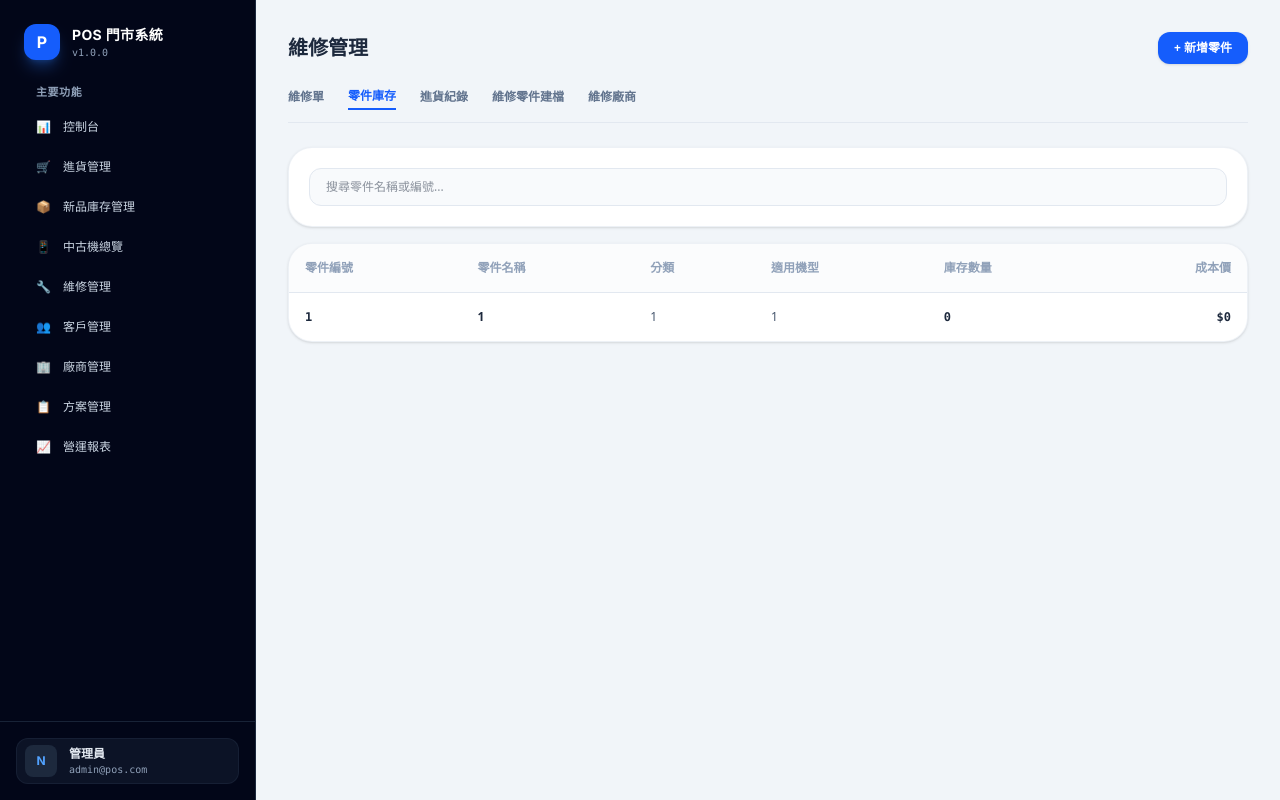
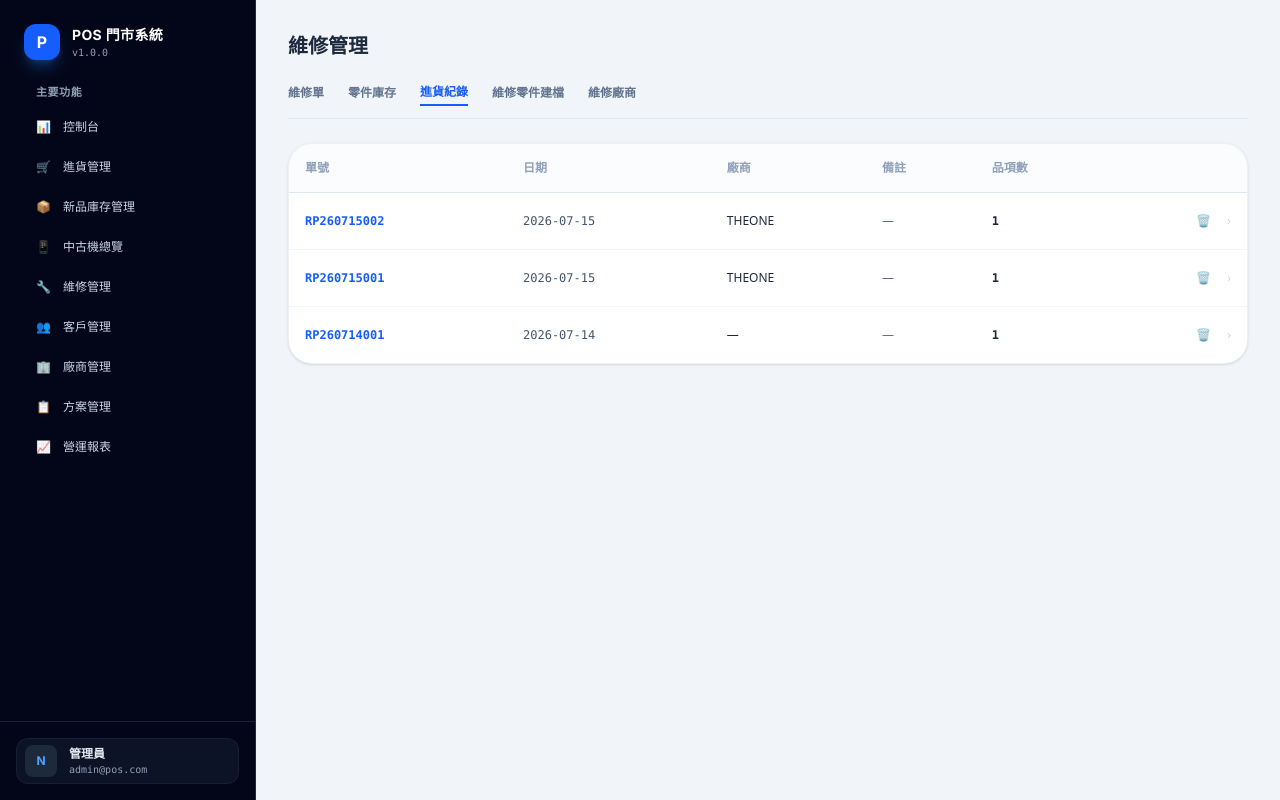
Before and after one commit to kobe80327kai/my-pos-system, a Next.js app: page /repairs in a window 1280 px wide. Built offline with nearby package versions, Linux system fonts and the light colour scheme.

Commit message:
Update page.tsx

```diff
--- a/app/repairs/page.tsx
+++ b/app/repairs/page.tsx
@@ -41,13 +41,24 @@ interface PartItem {
   cost: number;
 }
 
+interface PurchaseRecord {
+  id: string;
+  orderNo: string;
+  date: string;
+  vendor: string;
+  remark: string;
+  itemCount: number;
+  itemsName?: string;
+  cost?: number;
+}
+
 export default function RepairManagementPage() {
   const getTodayStr = () => {
     const d = new Date();
     return `${d.getFullYear()}-${String(d.getMonth() + 1).padStart(2, '0')}-${String(d.getDate()).padStart(2, '0')}`;
   };
 
-  const [activeTab, setActiveTab] = useState<'repairs' | 'parts' | 'purchases' | 'catalog' | 'vendors'>('parts');
+  const [activeTab, setActiveTab] = useState<'repairs' | 'parts' | 'purchases' | 'catalog' | 'vendors'>('purchases');
 
   // 客戶資料同步
   const [customers, setCustomers] = useState<Customer[]>(() => {
@@ -122,6 +133,21 @@ export default function RepairManagementPage() {
     ];
   });
 
+  // 進貨紀錄列表
+  const [purchases, setPurchases] = useState<PurchaseRecord[]>(() => {
+    if (typeof window !== 'undefined') {
+      try {
+        const saved = localStorage.getItem('pos_purchases_records_v3');
+        if (saved) return JSON.parse(saved);
+      } catch (e) { console.error(e); }
+    }
+    return [
+      { id: 'pu1', orderNo: 'RP260715002', date: '2026-07-15', vendor: 'THEONE', remark: '—', itemCount: 1 },
+      { id: 'pu2', orderNo: 'RP260715001', date: '2026-07-15', vendor: 'THEONE', remark: '—', itemCount: 1 },
+      { id: 'pu3', orderNo: 'RP260714001', date: '2026-07-14', vendor: '—', remark: '—', itemCount: 1 }
+    ];
+  });
+
   // 自動同步外部客戶資料
   useEffect(() => {
     const interval = setInterval(() => {
@@ -156,17 +182,22 @@ export default function RepairManagementPage() {
     }
   }, [parts]);
 
-  // 維修單搜尋與篩選狀態
+  useEffect(() => {
+    if (typeof window !== 'undefined') {
+      localStorage.setItem('pos_purchases_records_v3', JSON.stringify(purchases));
+    }
+  }, [purchases]);
+
+  // 搜尋與狀態
   const [searchKeyword, setSearchKeyword] = useState('');
   const [statusFilter, setStatusFilter] = useState('全部狀態');
   const [showTrash, setShowTrash] = useState(false);
 
-  // 零件搜尋與 Modal 狀態
+  // 零件相關
   const [partSearchKeyword, setPartSearchKeyword] = useState('');
   const [isAddPartModalOpen, setIsAddPartModalOpen] = useState(false);
   const [selectedPart, setSelectedPart] = useState<PartItem | null>(null);
 
-  // 新增零件表單欄位
   const [newPartNo, setNewPartNo] = useState('');
   const [newPartName, setNewPartName] = useState('');
   const [newPartCategory, setNewPartCategory] = useState('');
@@ -174,11 +205,13 @@ export default function RepairManagementPage() {
   const [newPartStock, setNewPartStock] = useState<number>(0);
   const [newPartCost, setNewPartCost] = useState<number>(0);
 
+  // 進貨紀錄檢視明細 Modal
+  const [selectedPurchase, setSelectedPurchase] = useState<PurchaseRecord | null>(null);
+
   // 新增維修單 Modal 狀態
   const [isModalOpen, setIsModalOpen] = useState(false);
   const [modalMode, setModalMode] = useState<'general' | 'outsource'>('general');
 
-  // 維修單表單欄位
   const [custInput, setCustInput] = useState('');
   const [isCustDropdownOpen, setIsCustDropdownOpen] = useState(false);
   const [brand, setBrand] = useState('');
@@ -195,7 +228,6 @@ export default function RepairManagementPage() {
   const [remark, setRemark] = useState('');
   const [password, setPassword] = useState('');
 
-  // 快速新增客戶 Modal
   const [isCustModalOpen, setIsCustModalOpen] = useState(false);
   const [newCustName, setNewCustName] = useState('');
   const [newCustPhone, setNewCustPhone] = useState('');
@@ -297,7 +329,23 @@ export default function RepairManagementPage() {
     };
 
     setParts([newPart, ...parts]);
-    alert(`成功新增零件：${newPart.name}`);
+
+    // 同時自動產生一筆進貨紀錄
+    const randomNo = Math.floor(10000 + Math.random() * 90000);
+    const purchaseOrderNo = `RP${getTodayStr().replace(/-/g, '').slice(2)}${String(randomNo).slice(-5)}`;
+    const newPurchase: PurchaseRecord = {
+      id: `pu-${Date.now()}`,
+      orderNo: purchaseOrderNo,
+      date: getTodayStr(),
+      vendor: '—',
+      remark: `新增零件：${newPart.name}`,
+      itemCount: 1,
+      itemsName: newPart.name,
+      cost: newPart.cost
+    };
+    setPurchases([newPurchase, ...purchases]);
+
+    alert(`成功新增零件與進貨紀錄：${purchaseOrderNo}`);
     setIsAddPartModalOpen(false);
     setNewPartNo('');
     setNewPartName('');
@@ -311,6 +359,14 @@ export default function RepairManagementPage() {
     if (confirm('確定要刪除此零件嗎？')) {
       setParts(parts.filter(p => p.id !== id));
       setSelectedPart(null);
+    }
+  };
+
+  const handleDeletePurchase = (id: string, e: React.MouseEvent) => {
+    e.stopPropagation();
+    if (confirm('確定要刪除此進貨紀錄嗎？')) {
+      setPurchases(purchases.filter(p => p.id !== id));
+      if (selectedPurchase?.id === id) setSelectedPurchase(null);
     }
   };
 
@@ -505,6 +561,118 @@ export default function RepairManagementPage() {
                   )}
                 </tbody>
               </table>
+            </div>
+          </div>
+        </div>
+      )}
+
+      {/* 進貨紀錄頁籤 */}
+      {activeTab === 'purchases' && (
+        <div className="space-y-4">
+          <div className="bg-white rounded-3xl shadow-sm border border-slate-200/60 overflow-hidden">
+            <div className="overflow-x-auto">
+              <table className="w-full text-left border-collapse text-xs">
+                <thead>
+                  <tr className="border-b border-slate-200 text-slate-400 font-bold bg-slate-50/50">
+                    <th className="p-4">單號</th>
+                    <th className="p-4">日期</th>
+                    <th className="p-4">廠商</th>
+                    <th className="p-4">備註</th>
+                    <th className="p-4">品項數</th>
+                    <th className="p-4 text-right"></th>
+                  </tr>
+                </thead>
+                <tbody className="divide-y divide-slate-100">
+                  {purchases.length === 0 ? (
+                    <tr>
+                      <td colSpan={6} className="text-center py-12 text-slate-400">目前沒有進貨紀錄</td>
+                    </tr>
+                  ) : (
+                    purchases.map((pu) => (
+                      <tr
+                        key={pu.id}
+                        onClick={() => setSelectedPurchase(pu)}
+                        className="hover:bg-slate-50/50 transition cursor-pointer"
+                      >
+                        <td className="p-4 font-mono font-bold text-blue-600">{pu.orderNo}</td>
+                        <td className="p-4 text-slate-600 font-mono">{pu.date}</td>
+                        <td className="p-4 font-medium text-slate-800">{pu.vendor}</td>
+                        <td className="p-4 text-slate-500">{pu.remark}</td>
+                        <td className="p-4 font-mono font-bold text-slate-800">{pu.itemCount}</td>
+                        <td className="p-4 text-right flex items-center justify-end gap-3">
+                          <button
+                            onClick={(e) => handleDeletePurchase(pu.id, e)}
+                            className="p-1 text-slate-400 hover:text-rose-600 transition"
+                            title="刪除"
+                          >
+                            🗑️
+                          </button>
+                          <span className="text-slate-300">›</span>
+                        </td>
+                      </tr>
+                    ))
+                  )}
+                </tbody>
+              </table>
+            </div>
+          </div>
+        </div>
+      )}
+
+      {/* 進貨紀錄明細彈出視窗 */}
+      {selectedPurchase && (
+        <div className="fixed inset-0 bg-slate-900/40 backdrop-blur-sm z-50 flex items-center justify-center p-4">
+          <div className="bg-white rounded-3xl p-6 max-w-md w-full shadow-xl space-y-4 animate-in fade-in zoom-in duration-150">
+            <div className="flex justify-between items-center border-b pb-3">
+              <h3 className="text-sm font-bold text-slate-800">進貨單明細：{selectedPurchase.orderNo}</h3>
+              <button onClick={() => setSelectedPurchase(null)} className="text-slate-400 hover:text-rose-600 text-base">×</button>
+            </div>
+            <div className="space-y-3 text-xs">
+              <div className="flex justify-between py-1 border-b border-slate-50">
+                <span className="text-slate-400">進貨日期</span>
+                <span className="font-mono font-bold text-slate-800">{selectedPurchase.date}</span>
+              </div>
+              <div className="flex justify-between py-1 border-b border-slate-50">
+                <span className="text-slate-400">廠商</span>
+                <span className="font-bold text-slate-800">{selectedPurchase.vendor}</span>
+              </div>
+              <div className="flex justify-between py-1 border-b border-slate-50">
+                <span className="text-slate-400">備註說明</span>
+                <span className="text-slate-700">{selectedPurchase.remark}</span>
+              </div>
+              {selectedPurchase.itemsName && (
+                <div className="flex justify-between py-1 border-b border-slate-50">
+                  <span className="text-slate-400">進貨零件名稱</span>
+                  <span className="font-bold text-slate-800">{selectedPurchase.itemsName}</span>
+                </div>
+              )}
+              {selectedPurchase.cost !== undefined && (
+                <div className="flex justify-between py-1 border-b border-slate-50">
+                  <span className="text-slate-400">成本價</span>
+                  <span className="font-mono font-bold text-slate-800">${selectedPurchase.cost}</span>
+                </div>
+              )}
+              <div className="flex justify-between py-1">
+                <span className="text-slate-400">品項數</span>
+                <span className="font-mono font-bold text-slate-800">{selectedPurchase.itemCount}</span>
+              </div>
+            </div>
+            <div className="flex justify-between pt-2">
+              <button
+                onClick={(e) => {
+                  handleDeletePurchase(selectedPurchase.id, e);
+                  setSelectedPurchase(null);
+                }}
+                className="px-4 py-2 bg-rose-50 hover:bg-rose-100 text-rose-600 rounded-xl text-xs font-bold transition"
+              >
+                刪除此筆紀錄
+              </button>
+              <button
+                onClick={() => setSelectedPurchase(null)}
+                className="px-5 py-2.5 bg-slate-800 hover:bg-slate-900 text-white rounded-xl text-xs font-bold transition"
+              >
+                關閉視窗
+              </button>
             </div>
           </div>
         </div>
```
